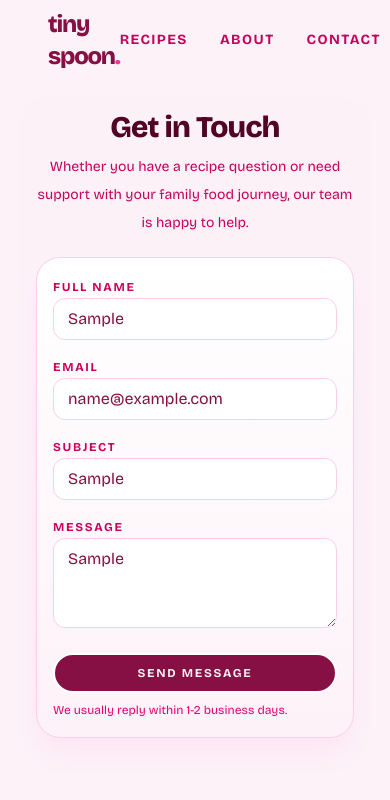
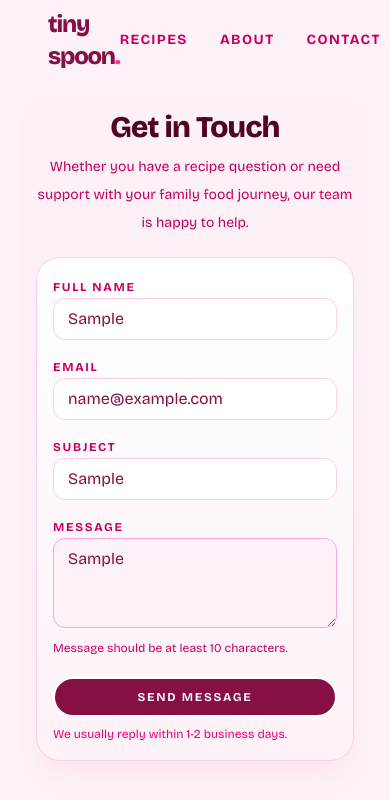
Before and after one commit to JamesBenji/web-sem-1-project, a React (Vite) app: page /contact in a window 390 px wide. Both pictures are taken after typing "Sample", "name@example.com", "Sample", "Sample" into the empty fields and a click on the button "SEND MESSAGE". Shown: the top 800 px of the page. Built offline with nearby package versions, Linux system fonts and the light colour scheme.

Commit message:
style(contact): apply project-aligned styling and responsive form layout

```diff
--- a/src/pages/ContactPage.tsx
+++ b/src/pages/ContactPage.tsx
@@ -124,9 +124,20 @@ export const ContactPage = () => {
                   value={formData.fullName}
                   onChange={handleChange}
                   required
-                  className="w-full rounded-xl border border-brand-200 bg-white px-3.5 py-2 text-brand-900 outline-none transition placeholder:text-brand-400 focus:border-brand-500 focus:ring-2 focus:ring-brand-100"
+                  aria-invalid={Boolean(errors.fullName)}
+                  aria-describedby={errors.fullName ? "fullName-error" : undefined}
+                  className={`w-full rounded-xl border px-3.5 py-2 text-brand-900 outline-none transition placeholder:text-brand-400 focus:ring-2 ${
+                    errors.fullName
+                      ? "border-brand-300 bg-brand-50 focus:border-brand-500 focus:ring-brand-200"
+                      : "border-brand-200 bg-white focus:border-brand-500 focus:ring-brand-100"
+                  }`}
                   placeholder="Your name"
                 />
+                {errors.fullName ? (
+                  <p id="fullName-error" className="text-xs leading-relaxed text-brand-700">
+                    {errors.fullName}
+                  </p>
+                ) : null}
               </div>
 
               <div className="space-y-1">
@@ -143,9 +154,20 @@ export const ContactPage = () => {
                   value={formData.email}
                   onChange={handleChange}
                   required
-                  className="w-full rounded-xl border border-brand-200 bg-white px-3.5 py-2 text-brand-900 outline-none transition placeholder:text-brand-400 focus:border-brand-500 focus:ring-2 focus:ring-brand-100"
+                  aria-invalid={Boolean(errors.email)}
+                  aria-describedby={errors.email ? "email-error" : undefined}
+                  className={`w-full rounded-xl border px-3.5 py-2 text-brand-900 outline-none transition placeholder:text-brand-400 focus:ring-2 ${
+                    errors.email
+                      ? "border-brand-300 bg-brand-50 focus:border-brand-500 focus:ring-brand-200"
+                      : "border-brand-200 bg-white focus:border-brand-500 focus:ring-brand-100"
+                  }`}
                   placeholder="you@example.com"
                 />
+                {errors.email ? (
+                  <p id="email-error" className="text-xs leading-relaxed text-brand-700">
+                    {errors.email}
+                  </p>
+                ) : null}
               </div>
 
               <div className="space-y-1">
@@ -162,9 +184,20 @@ export const ContactPage = () => {
                   value={formData.subject}
                   onChange={handleChange}
                   required
-                  className="w-full rounded-xl border border-brand-200 bg-white px-3.5 py-2 text-brand-900 outline-none transition placeholder:text-brand-400 focus:border-brand-500 focus:ring-2 focus:ring-brand-100"
+                  aria-invalid={Boolean(errors.subject)}
+                  aria-describedby={errors.subject ? "subject-error" : undefined}
+                  className={`w-full rounded-xl border px-3.5 py-2 text-brand-900 outline-none transition placeholder:text-brand-400 focus:ring-2 ${
+                    errors.subject
+                      ? "border-brand-300 bg-brand-50 focus:border-brand-500 focus:ring-brand-200"
+                      : "border-brand-200 bg-white focus:border-brand-500 focus:ring-brand-100"
+                  }`}
                   placeholder="How can we help?"
                 />
+                {errors.subject ? (
+                  <p id="subject-error" className="text-xs leading-relaxed text-brand-700">
+                    {errors.subject}
+                  </p>
+                ) : null}
               </div>
 
               <div className="space-y-1">
@@ -181,9 +214,20 @@ export const ContactPage = () => {
                   onChange={handleChange}
                   required
                   rows={3}
-                  className="w-full resize-y rounded-xl border border-brand-200 bg-white px-3.5 py-2 text-brand-900 outline-none transition placeholder:text-brand-400 focus:border-brand-500 focus:ring-2 focus:ring-brand-100"
+                  aria-invalid={Boolean(errors.message)}
+                  aria-describedby={errors.message ? "message-error" : undefined}
+                  className={`w-full resize-y rounded-xl border px-3.5 py-2 text-brand-900 outline-none transition placeholder:text-brand-400 focus:ring-2 ${
+                    errors.message
+                      ? "border-brand-300 bg-brand-50 focus:border-brand-500 focus:ring-brand-200"
+                      : "border-brand-200 bg-white focus:border-brand-500 focus:ring-brand-100"
+                  }`}
                   placeholder="Share your question or request..."
                 />
+                {errors.message ? (
+                  <p id="message-error" className="text-xs leading-relaxed text-brand-700">
+                    {errors.message}
+                  </p>
+                ) : null}
               </div>
 
               <div className="space-y-2 pt-1">
```
